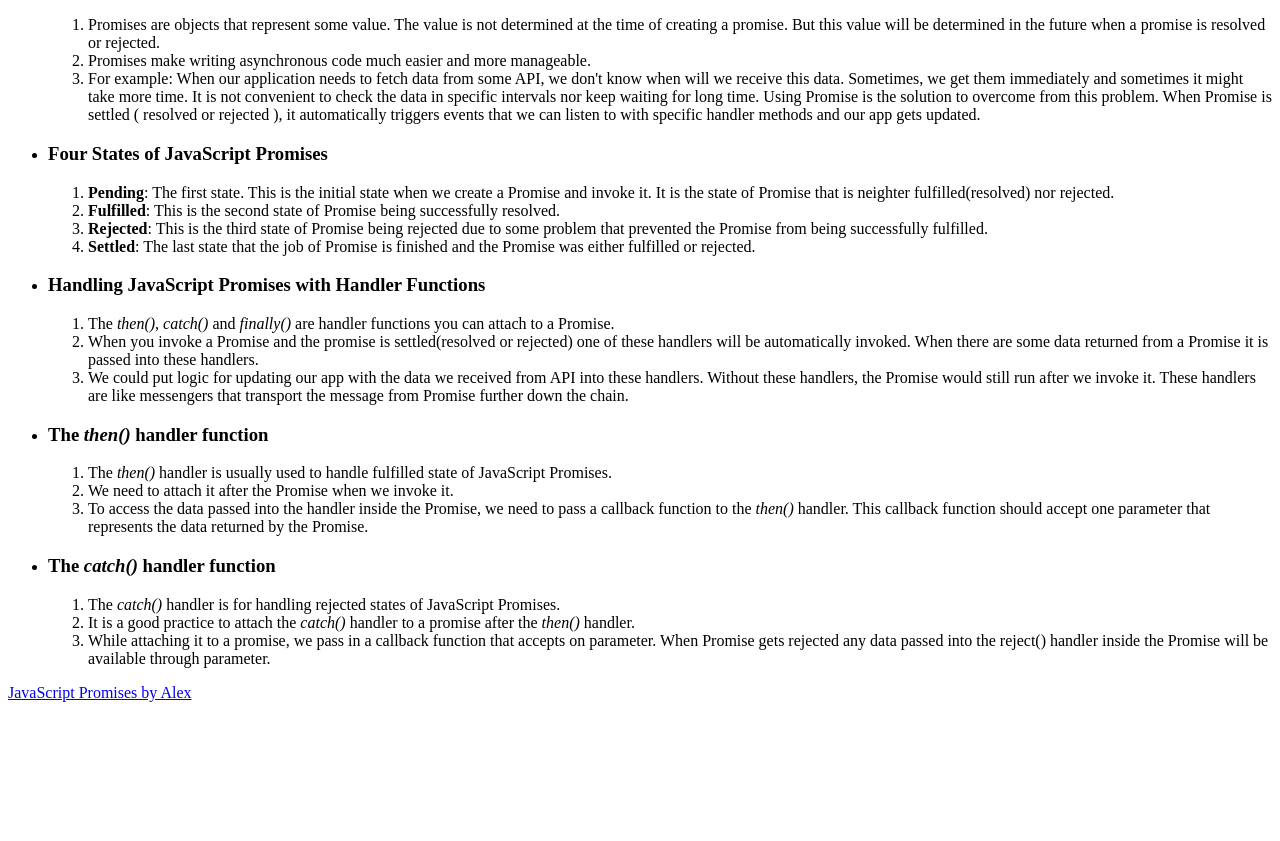
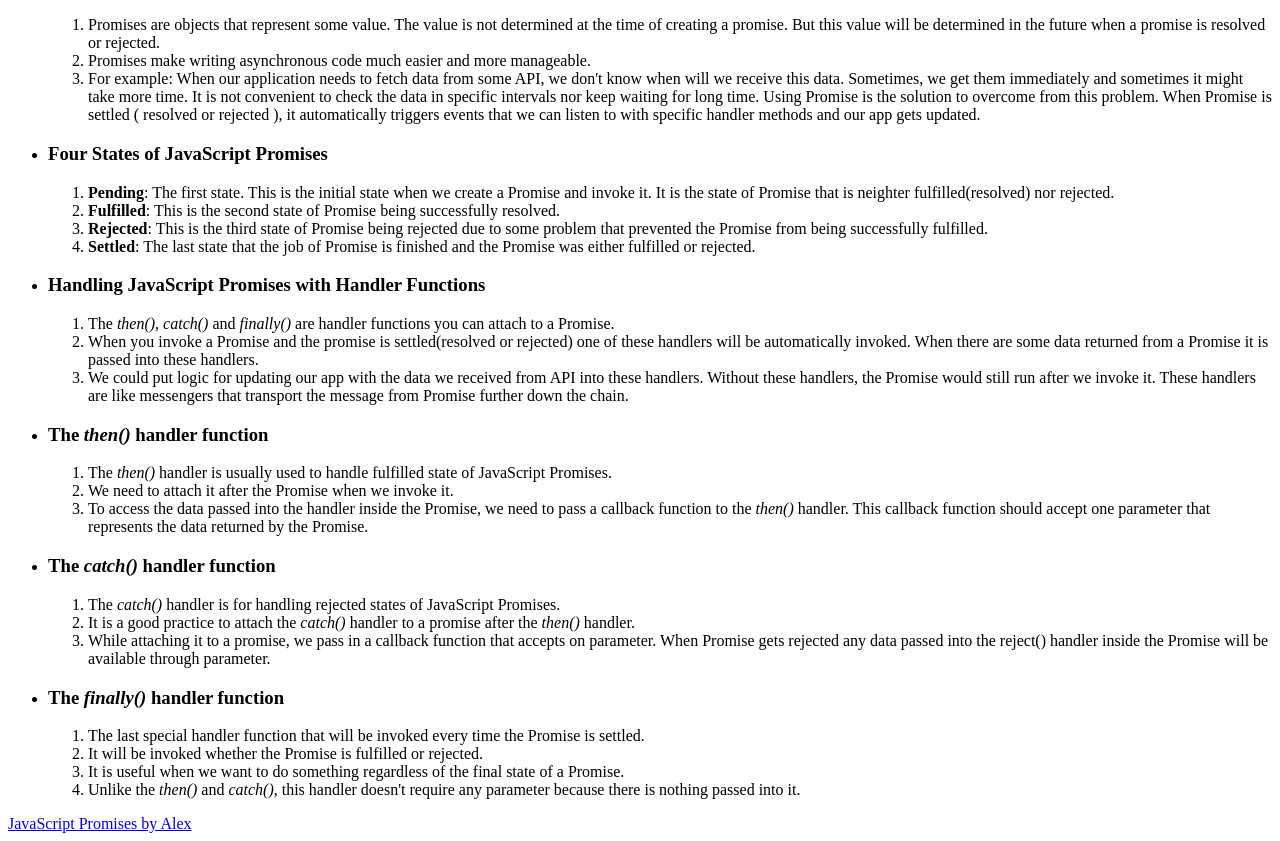
Before and after one commit to yugmani/promise-all-alex, a website: page index.html in a window 1280 px wide. Shown: the part 91-932 px from the top of the page. Before the commit the page ends 801 px from the top, so only its background shows below. Drawn offline with Linux system fonts and the light colour scheme.

Commit message:
finally() handler function

```diff
--- a/index.html
+++ b/index.html
@@ -106,6 +106,23 @@
           </li>
         </ol>
       </li>
+      <li>
+        <h3>The <em>finally()</em> handler function</h3>
+        <ol>
+          <li>
+            The last special handler function that will be invoked every time
+            the Promise is settled.
+          </li>
+          <li>
+            It will be invoked whether the Promise is fulfilled or rejected.
+          </li>
+          <li>
+            It is useful when we want to do something regardless of the final
+            state of a Promise.
+          </li>
+          <li>Unlike the <em>then()</em> and <em>catch()</em>, this handler doesn't require any parameter because there is nothing passed into it.</li>
+        </ol>
+      </li>
     </ul>
   </div>
   <a href="https://blog.alexdevero.com/javascript-promises/"
```
Also changed, not shown: index.js (+26 -2 lines).
